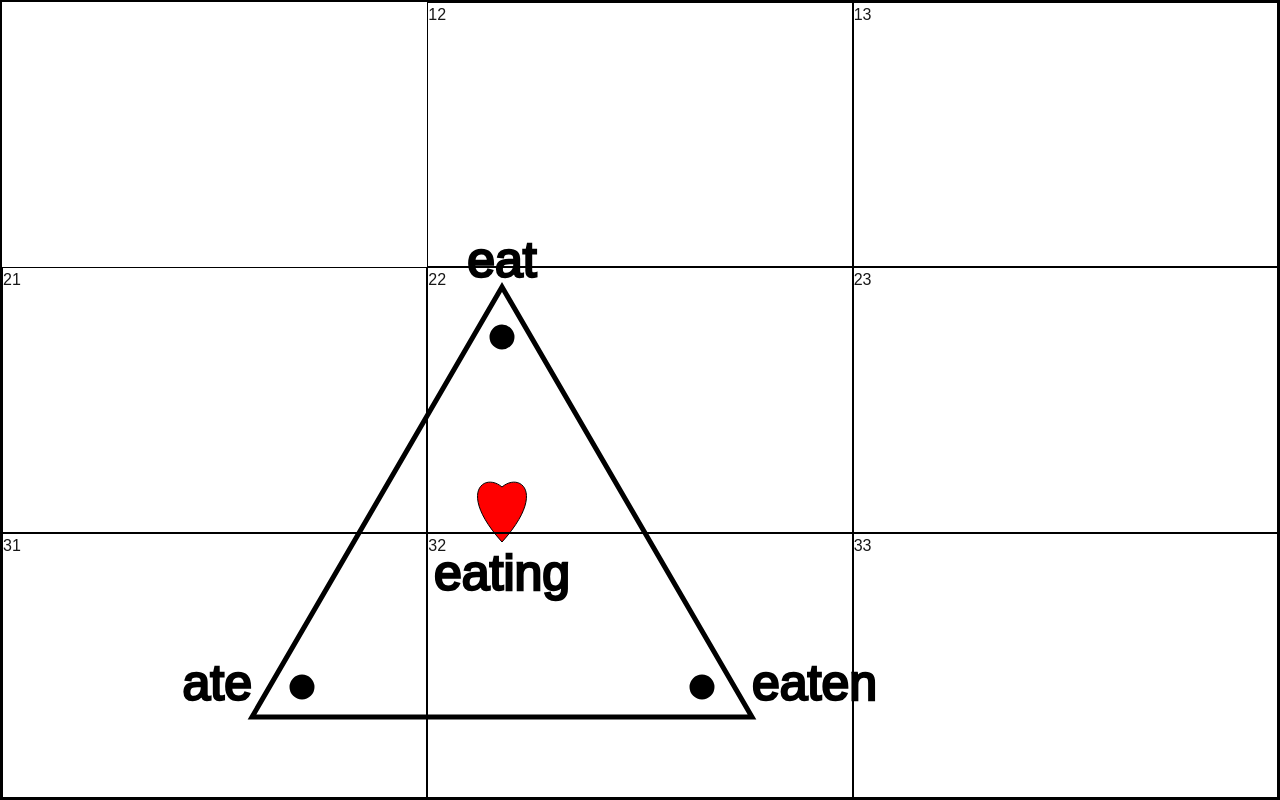
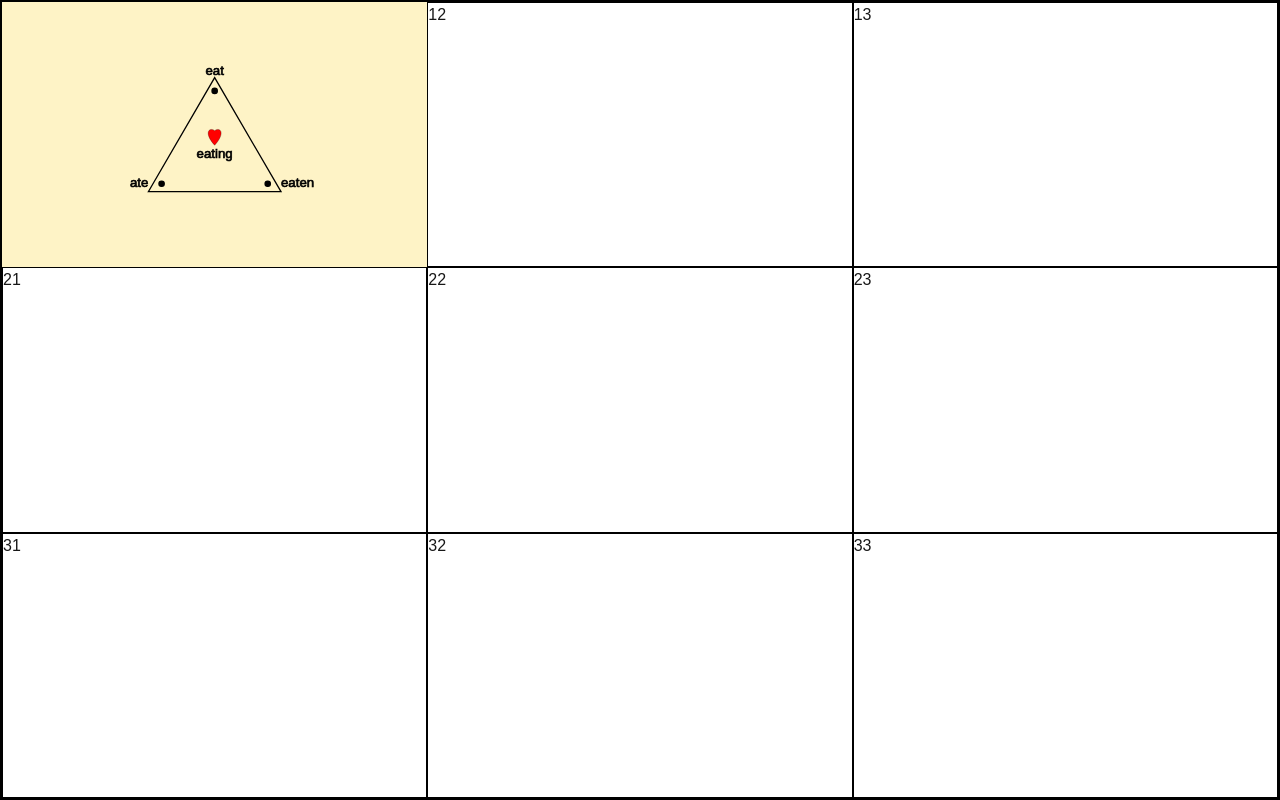
Before and after one commit to riwepo/grammar-triangles, a Next.js app: page / in a window 1280 px wide. Built offline with nearby package versions, Linux system fonts and the light colour scheme.

Commit message:
takes width of cell

```diff
--- a/src/components/verb-triangle.jsx
+++ b/src/components/verb-triangle.jsx
@@ -1,9 +1,11 @@
+import { cn } from "@/lib/utils/css-class";
+
 function VerbTriangle({ colour, verbForms, className }) {
   return (
-    <div className={className}>
+    <div className={cn(className, "bg-amber-100")}>
       <svg
-        width="1000"
-        height="1000"
+        width="100%"
+        height="100%"
         viewBox="-100 -100 200 200"
         xmlns="http://www.w3.org/2000/svg"
       >
```
